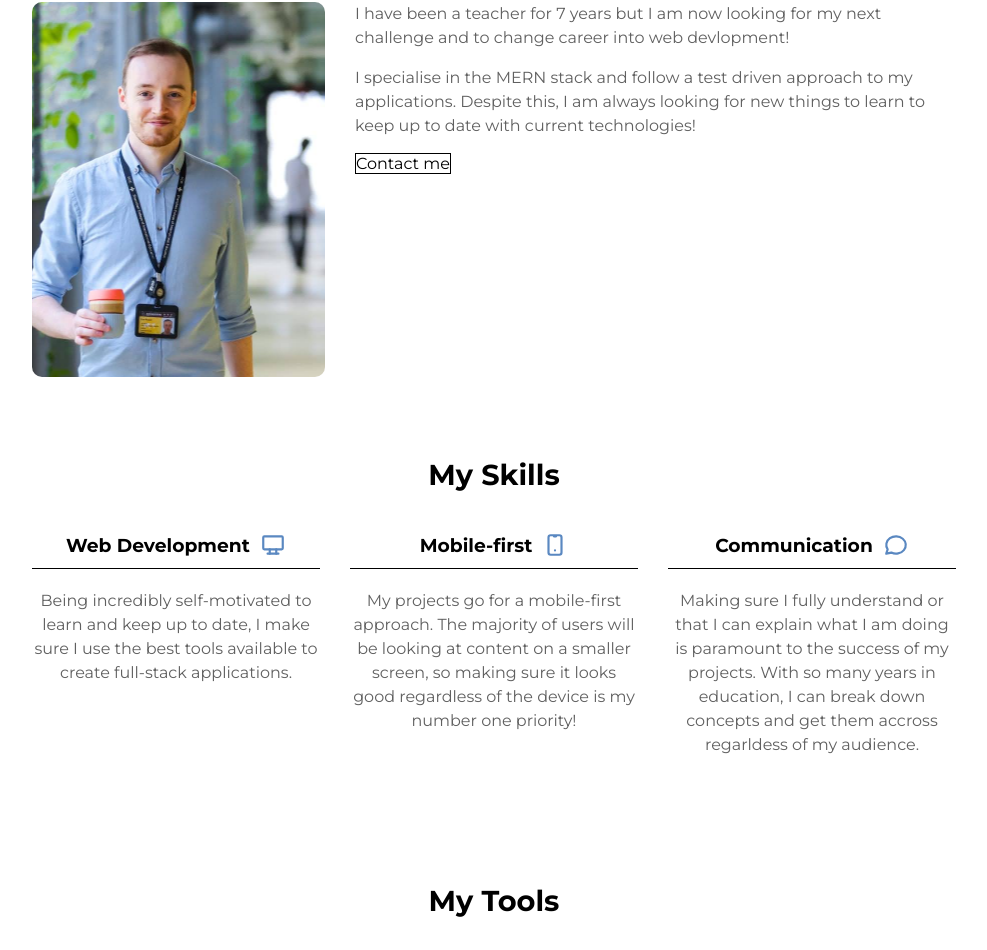
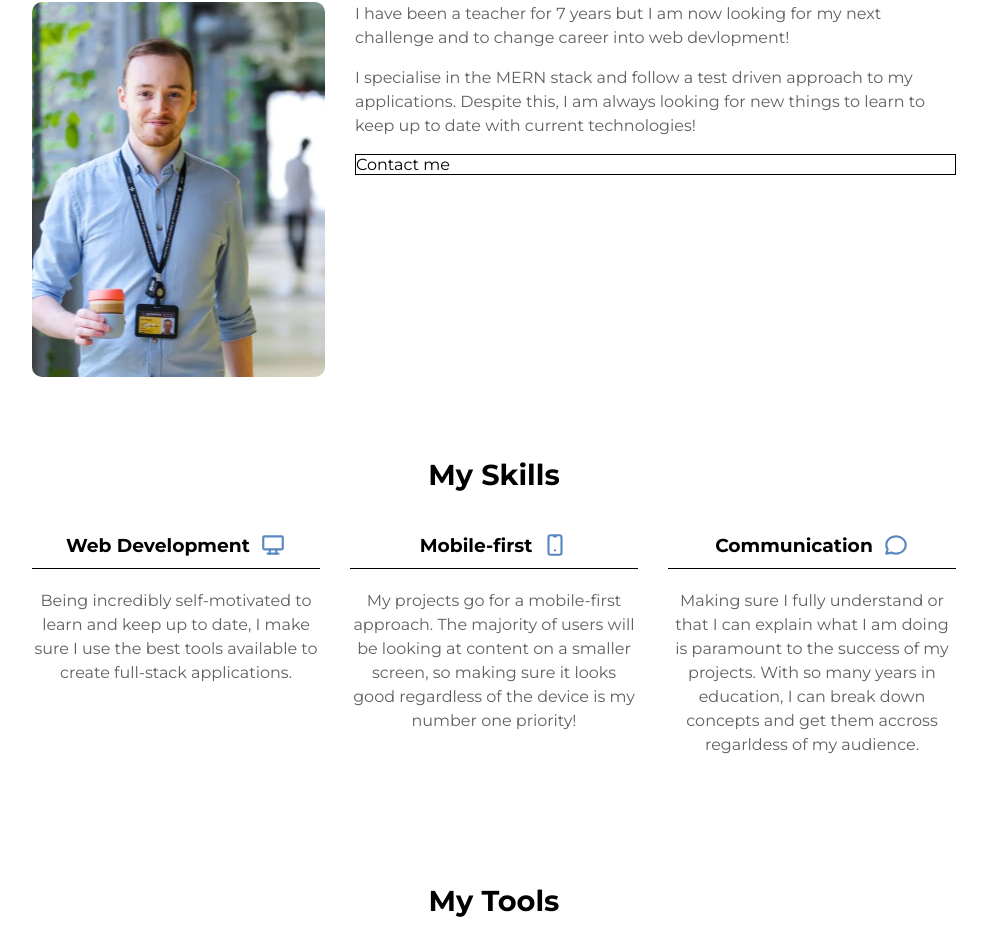
Before and after one commit to Tom2612/Portfolio, a React (Vite) app: page / in a window 1280 px wide. Shown: the part 893-1843 px from the top of the page, without its empty margins (146-1133 px from the left). Built offline with nearby package versions, Linux system fonts and the light colour scheme.

Commit message:
Added some button styles

```diff
--- a/src/index.css
+++ b/src/index.css
@@ -61,6 +61,8 @@ p {
   z-index: -1000;
 }
 .contact-btn {
+  display: block;
+  width: 100%;
   border: 1px solid black;
 }
 .skill {
```
